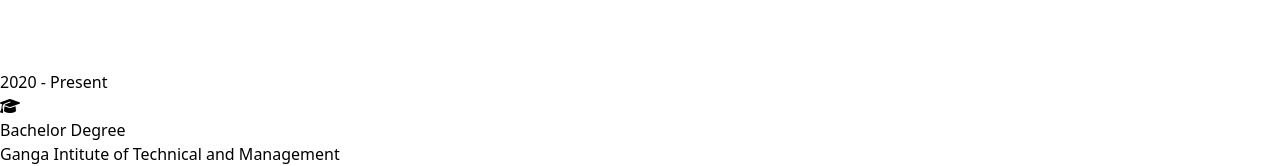
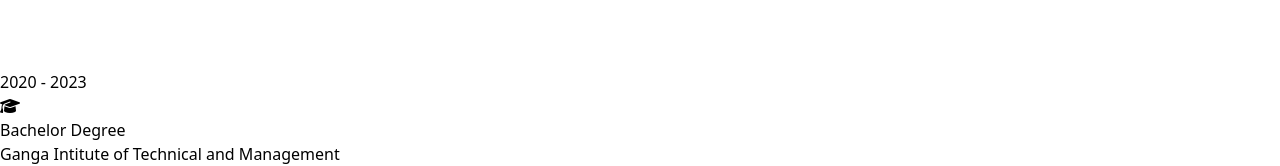
Before and after one commit to Abhi-prasad7042/Portfolio, a React (Vite) app: page / in a window 1280 px wide. Shown: the part 7359-7525 px from the top of the page. Built offline with nearby package versions, Linux system fonts and the light colour scheme.

Commit message:
education section updated

```diff
--- a/src/App.jsx
+++ b/src/App.jsx
@@ -4,7 +4,6 @@
 import Skill from './components/Skill.jsx'
 import Projects from './components/Projects.jsx'
 import Contact from './components/Contact.jsx'
-import Footer from './components/Footer.jsx'
 import Experience from './components/Experience.jsx'
 import Education from './components/Education.jsx'
 
--- a/src/components/Contact.jsx
+++ b/src/components/Contact.jsx
@@ -3,6 +3,7 @@
 import emailjs from '@emailjs/browser';
 import { Link } from 'react-router-dom';
 import { personalData } from '../../utils/contactData';
+// import { useSnackbar } from 'react-simple-snackbar'
 
 export const Contact = () => {
   const [isMessage, setIsMessage] = useState(false)
@@ -12,7 +13,7 @@
     e.preventDefault();
     setIsMessage(true)
     emailjs
-      .sendForm('service_8dep29s', 'template_1pgdi4r', form.current, {
+      .sendForm( 'template_1pgdi4r', form.current, {
         publicKey: 'qU1cGh_P5FGm5_tYd',
       })
       .then(
@@ -28,7 +29,6 @@
     }, 2000);
     setInterval(()=>
       setIsMessage(false),3000)
-
   };
 
   return (
@@ -135,6 +135,8 @@
       <div className=' h-2'>
         <p className='text-white py-2 text-center'>Developed by Abhishek</p>
       </div>
+
+
     </section>
   );
 };
--- a/utils/education.jsx
+++ b/utils/education.jsx
@@ -2,7 +2,7 @@
     {
       id: 1,
       title: "Bachelor Degree",
-      duration: "2020 - Present",
+      duration: "2020 - 2023",
       institution: "Ganga Intitute of Technical and Management",
     },
     {
```
